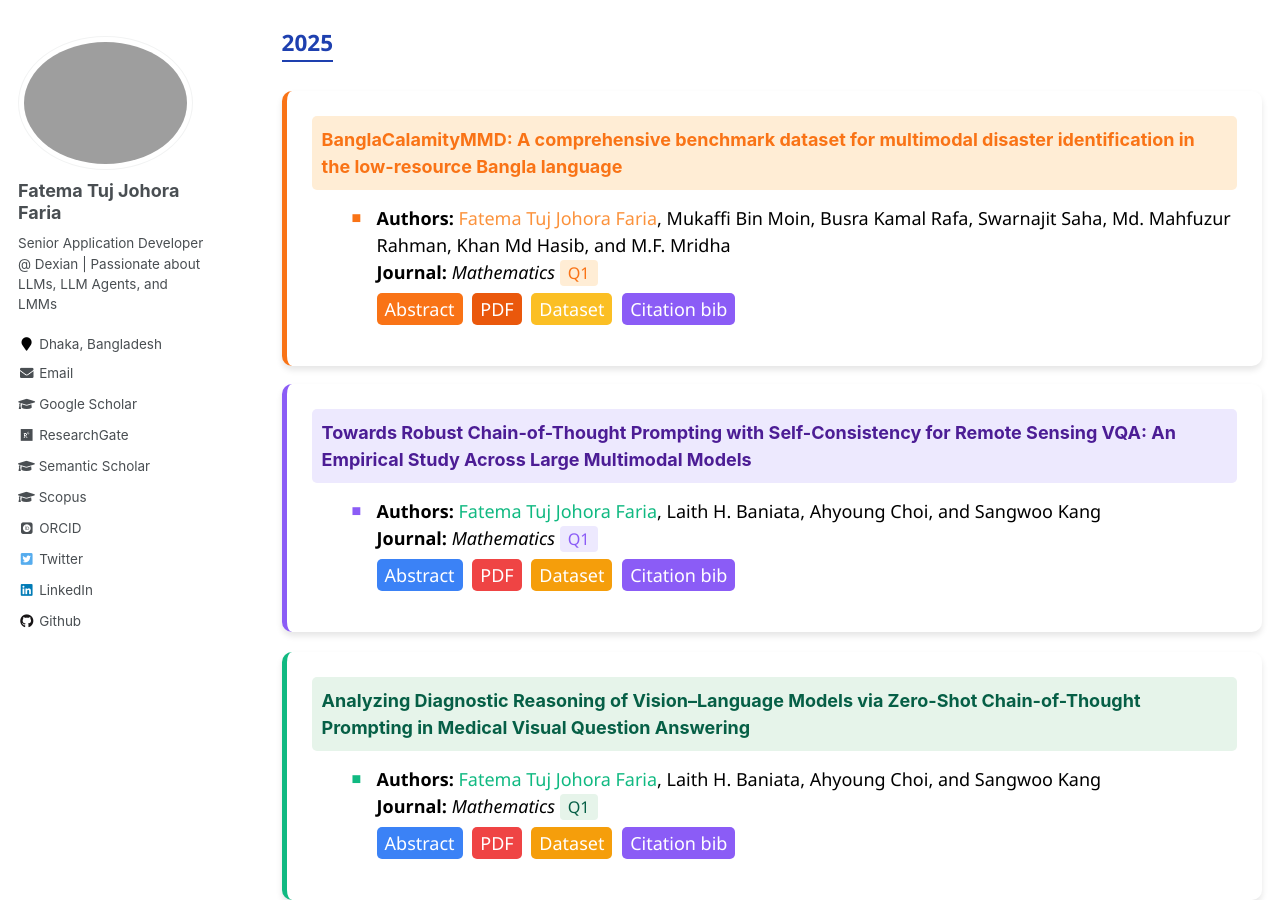
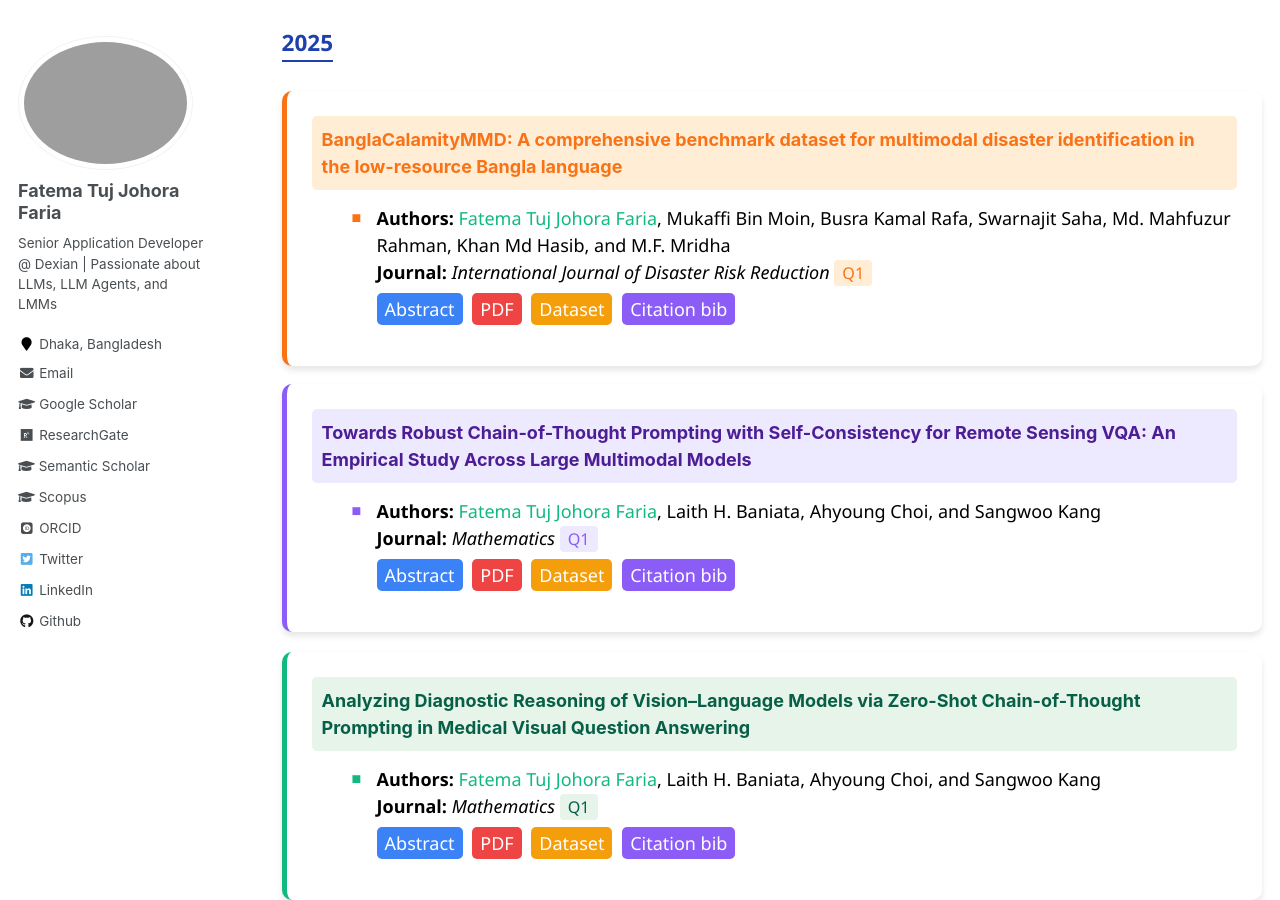
Before and after one commit to fatemafaria142/fatemafaria142.github.io, a Jekyll site: the page built from _pages/publications.md, in a window 1280 px wide and 900 px high, scrolled down 335 px. Built offline with Jekyll 4.4.1, drawn with Linux system fonts in a browser that asks for light colours; some web fonts are replaced.

Commit message:
Update publications

```diff
--- a/_pages/publications.md
+++ b/_pages/publications.md
@@ -29,12 +29,12 @@ author_profile: true
     <ul style="font-family:'Segoe UI',sans-serif;color:black;margin-top:15px;">
       <li style="margin-bottom:12px;list-style:none;position:relative;padding-left:25px;">
         <span style="position:absolute;left:0;color:#f97316;font-size:0.9em;">■</span>
-        <b>Authors:</b> <span style="color:#fb923c">Fatema Tuj Johora Faria</span>, Mukaffi Bin Moin, Busra Kamal Rafa, Swarnajit Saha, Md. Mahfuzur Rahman, Khan Md Hasib, and M.F. Mridha<br/>
-        <b>Journal:</b> <em>Mathematics</em> <span style="background:#ffedd5;color:#f97316;padding:2px 8px;border-radius:4px;font-size:0.9em;">Q1</span><br/>
+        <b>Authors:</b> <span style="color:#10b981">Fatema Tuj Johora Faria</span>, Mukaffi Bin Moin, Busra Kamal Rafa, Swarnajit Saha, Md. Mahfuzur Rahman, Khan Md Hasib, and M.F. Mridha<br/>
+        <b>Journal:</b> <em>International Journal of Disaster Risk Reduction</em> <span style="background:#ffedd5;color:#f97316;padding:2px 8px;border-radius:4px;font-size:0.9em;">Q1</span><br/>
         <div style="margin-top:10px;">
-          <a href="javascript:void(0)" onclick="document.getElementById('disaster_identification2025_abstract').style.display=document.getElementById('disaster_identification2025_abstract').style.display==='none'?'block':'none';document.getElementById('disaster_identification2025_bib').style.display='none';" style="background:#f97316;color:white;padding:4px 8px;border-radius:5px;text-decoration:none;margin-right:5px;transition:transform 0.2s ease;" onmouseover="this.style.transform='scale(1.05)';" onmouseout="this.style.transform='scale(1)';">Abstract</a>
-          <a href="https://www.sciencedirect.com/science/article/pii/S2212420925006247" style="background:#ea580c;color:white;padding:4px 8px;border-radius:5px;text-decoration:none;margin-right:5px;transition:transform 0.2s ease;" onmouseover="this.style.transform='scale(1.05)';" onmouseout="this.style.transform='scale(1)';">PDF</a>
-          <a href="https://data.mendeley.com/datasets/7dggbjn5sd/1" style="background:#fbbf24;color:white;padding:4px 8px;border-radius:5px;text-decoration:none;margin-right:5px;transition:transform 0.2s ease;" onmouseover="this.style.transform='scale(1.05)';" onmouseout="this.style.transform='scale(1)';">Dataset</a>
+          <a href="javascript:void(0)" onclick="document.getElementById('disaster_identification2025_abstract').style.display=document.getElementById('disaster_identification2025_abstract').style.display==='none'?'block':'none';document.getElementById('disaster_identification2025_bib').style.display='none';" style="background:#3b82f6;color:white;padding:4px 8px;border-radius:5px;text-decoration:none;margin-right:5px;transition:transform 0.2s ease;" onmouseover="this.style.transform='scale(1.05)';" onmouseout="this.style.transform='scale(1)';">Abstract</a>
+          <a href="https://www.sciencedirect.com/science/article/pii/S2212420925006247" style="background:#ef4444;color:white;padding:4px 8px;border-radius:5px;text-decoration:none;margin-right:5px;transition:transform 0.2s ease;" onmouseover="this.style.transform='scale(1.05)';" onmouseout="this.style.transform='scale(1)';">PDF</a>
+          <a href="https://data.mendeley.com/datasets/7dggbjn5sd/1" style="background:#f59e0b;color:white;padding:4px 8px;border-radius:5px;text-decoration:none;margin-right:5px;transition:transform 0.2s ease;" onmouseover="this.style.transform='scale(1.05)';" onmouseout="this.style.transform='scale(1)';">Dataset</a>
           <a href="javascript:void(0)" onclick="document.getElementById('disaster_identification2025_bib').style.display=document.getElementById('disaster_identification2025_bib').style.display==='none'?'block':'none';document.getElementById('disaster_identification2025_abstract').style.display='none';" style="background:#8b5cf6;color:white;padding:4px 8px;border-radius:5px;text-decoration:none;transition:transform 0.2s ease;" onmouseover="this.style.transform='scale(1.05)';" onmouseout="this.style.transform='scale(1)';">Citation bib</a>
         </div>
       </li>
```
